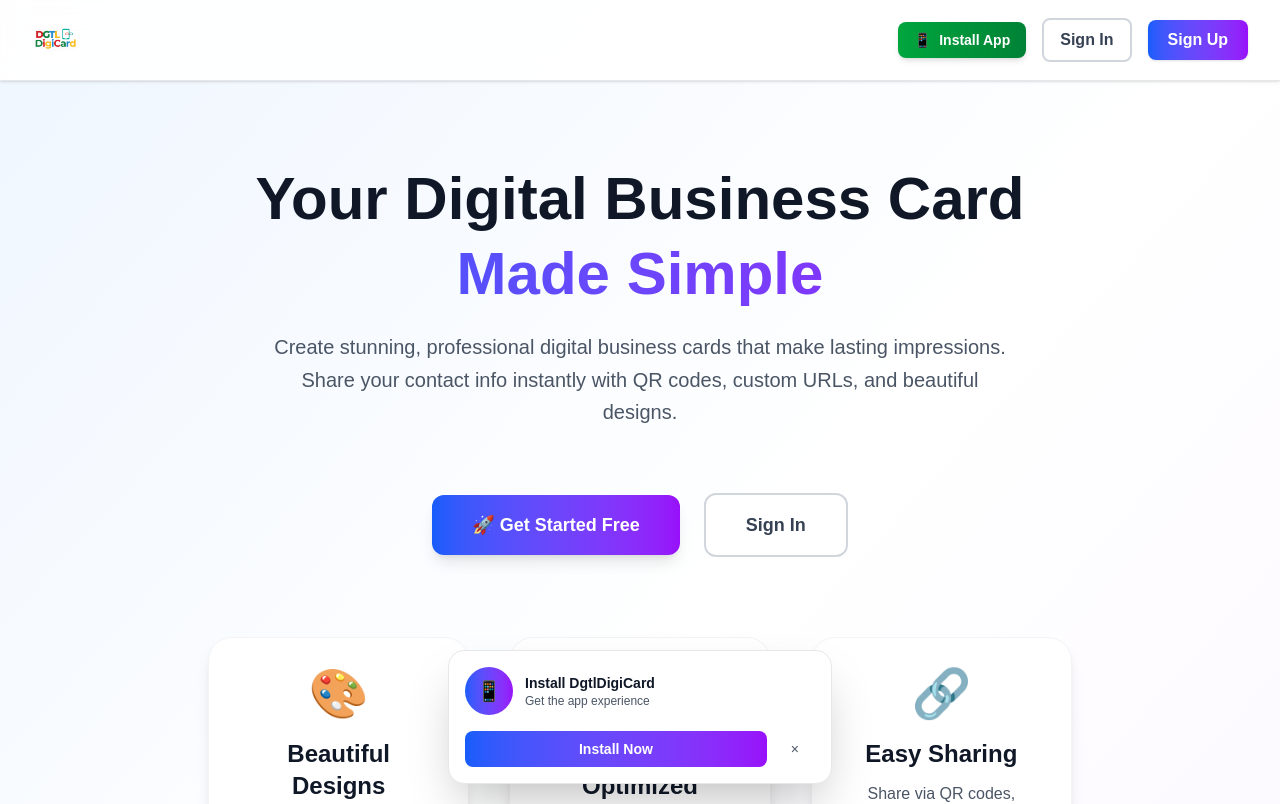
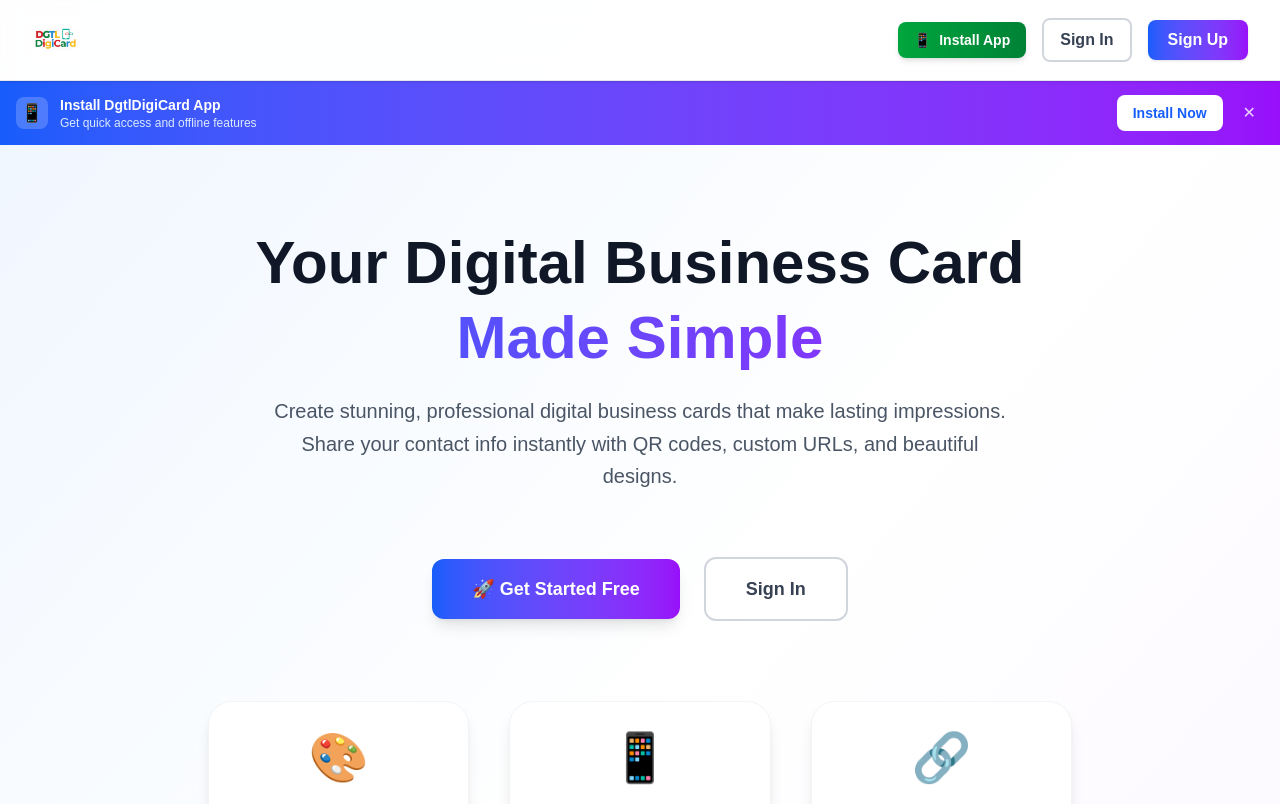
Before and after one commit to dgtlmarttech/DGTL-DIGI-CARD, a Next.js app: page / in a window 1280 px wide. Shown: the top 804 px of the page. Built offline with nearby package versions, Linux system fonts and the light colour scheme; no server answers.

Commit message:
new final

```diff
--- a/src/app/(auth)/signup/page.jsx
+++ b/src/app/(auth)/signup/page.jsx
@@ -207,7 +207,7 @@ const SignUp = () => {
 
               {/* Step 1: Personal Information */}
               {currentStep === 1 && (
-                <div className="space-y-4 animate-fadeIn">
+                <div className="space-y-4 animate-fadeIn text-gray-600">
 
                   {/* Name Fields */}
                   <div className="grid grid-cols-2 gap-3">
@@ -328,7 +328,7 @@ const SignUp = () => {
 
               {/* Step 2: Security */}
               {currentStep === 2 && (
-                <div className="space-y-4 animate-fadeIn">
+                <div className="space-y-4 animate-fadeIn text-gray-600">
 
                   {/* Password */}
                   <div>
--- a/src/app/page.jsx
+++ b/src/app/page.jsx
@@ -4,21 +4,21 @@ import { useRouter } from 'next/navigation';
 import { useUser } from '../context/userContext';
 import { signOutUser } from '../services/firebaseAuthService';
 
-function PWAInstallPrompt() {
-  const [showPrompt, setShowPrompt] = useState(false);
+function PWAInstallBanner() {
+  const [showBanner, setShowBanner] = useState(false);
   const router = useRouter();
 
   useEffect(() => {
-    // Show install prompt after 5 seconds if not dismissed and not already installed
+    // Show banner after 5 seconds if not dismissed and not already installed
     const timer = setTimeout(() => {
       const isStandalone = window.matchMedia('(display-mode: standalone)').matches ||
-                           window.navigator.standalone;
+      window.navigator.standalone;
       const dismissed = localStorage.getItem('pwaInstallDismissed');
 
       if (!isStandalone && !dismissed) {
-        setShowPrompt(true);
+        setShowBanner(true);
       }
-    }, 5000);
+    }, 1000);
 
     return () => clearTimeout(timer);
   }, []);
@@ -29,53 +29,54 @@ function PWAInstallPrompt() {
 
   const handleDismiss = () => {
     localStorage.setItem('pwaInstallDismissed', 'true');
-    setShowPrompt(false);
+    setShowBanner(false);
   };
 
-  if (!showPrompt) return null;
+  if (!showBanner) return null;
 
   return (
-    <div className="fixed bottom-4 left-4 right-4 z-50 animate-slide-up">
-      <div className="bg-white rounded-2xl shadow-2xl border border-gray-200 p-4 max-w-sm mx-auto">
+    <div className="bg-gradient-to-r from-blue-600 to-purple-600 text-white py-3 px-4 relative animate-slide-down">
+      <div className="max-w-7xl mx-auto flex items-center justify-between">
         <div className="flex items-center gap-3">
-          <div className="w-12 h-12 bg-gradient-to-r from-blue-600 to-purple-600 rounded-full flex items-center justify-center text-white text-xl">
+          <div className="w-8 h-8 bg-white/20 rounded-lg flex items-center justify-center text-lg">
             📱
           </div>
-          <div className="flex-1">
-            <h3 className="font-bold text-gray-900 text-sm">Install DgtlDigiCard</h3>
-            <p className="text-gray-600 text-xs">Get the app experience</p>
+          <div>
+            <p className="font-semibold text-sm">Install DgtlDigiCard App</p>
+            <p className="text-xs text-blue-100">Get quick access and offline features</p>
           </div>
         </div>
 
-        <div className="flex gap-2 mt-4">
+        <div className="flex items-center gap-3">
           <button
             onClick={handleInstallClick}
-            className="flex-1 bg-gradient-to-r from-blue-600 to-purple-600 text-white py-2 px-4 rounded-lg font-semibold text-sm hover:from-blue-700 hover:to-purple-700 transition"
+            className="bg-white text-blue-600 px-4 py-2 rounded-lg text-sm font-semibold hover:cursor-pointer hover:bg-blue-50 transition-colors duration-200"
           >
             Install Now
           </button>
           <button
             onClick={handleDismiss}
-            className="px-4 py-2 text-gray-600 hover:text-gray-800 text-sm font-medium"
+            className="text-white/80 hover:cursor-pointer hover:text-white hover:bg-white/10 rounded-full p-2 transition-colors duration-200"
+            aria-label="Dismiss banner"
           >
-            ×
+            ✕
           </button>
         </div>
       </div>
 
       <style jsx>{`
-        @keyframes slide-up {
+        @keyframes slide-down {
           from {
             opacity: 0;
-            transform: translateY(100%);
+            transform: translateY(-100%);
           }
           to {
             opacity: 1;
             transform: translateY(0);
           }
         }
-        .animate-slide-up {
-          animation: slide-up 0.4s ease-out;
+        .animate-slide-down {
+          animation: slide-down 0.3s ease-out;
         }
       `}</style>
     </div>
@@ -100,7 +101,7 @@ function HeaderInstallButton() {
   return (
     <button
       onClick={() => router.push('/install-app')}
-      className="hidden sm:flex items-center gap-2 px-4 py-2 bg-gradient-to-r from-green-600 to-green-700 text-white rounded-lg font-semibold text-sm hover:from-green-700 hover:to-green-800 transition duration-200 shadow-md transform hover:scale-105"
+      className="hidden sm:flex items-center gap-2 px-4 py-2 bg-gradient-to-r from-green-600 to-green-700 text-white rounded-lg font-semibold text-sm hover:cursor-pointer hover:from-green-700 hover:to-green-800 transition duration-200 shadow-md transform hover:scale-105"
     >
       <span>📱</span>
       <span>Install App</span>
@@ -160,13 +161,13 @@ export default function HomePage() {
                 <>
                   <button
                     onClick={() => router.push('/signin')}
-                    className="px-3 sm:px-4 py-2 rounded-lg text-gray-700 border-2 border-gray-300 hover:bg-gray-50 transition font-semibold text-sm sm:text-base"
+                    className="px-3 sm:px-4 py-2 rounded-lg text-gray-700 border-2 border-gray-300 hover:cursor-pointer hover:bg-gray-50 transition font-semibold text-sm sm:text-base"
                   >
                     Sign In
                   </button>
                   <button
                     onClick={() => router.push('/signup')}
-                    className="px-3 sm:px-5 py-2 rounded-lg bg-gradient-to-r from-blue-600 to-purple-600 text-white hover:from-blue-700 hover:to-purple-700 transition font-semibold shadow text-sm sm:text-base"
+                    className="px-3 sm:px-5 py-2 rounded-lg bg-gradient-to-r from-blue-600 to-purple-600 text-white hover:cursor-pointer hover:from-blue-700 hover:to-purple-700 transition font-semibold shadow text-sm sm:text-base"
                   >
                     Sign Up
                   </button>
@@ -176,6 +177,9 @@ export default function HomePage() {
           </div>
         </div>
       </header>
+
+      {/* PWA Install Banner - Under Navbar */}
+      <PWAInstallBanner />
 
       {/* Main Content - Mobile and Desktop Compatible */}
       <main className="max-w-7xl mx-auto px-4 sm:px-6 lg:px-8 py-12 sm:py-20">
@@ -224,19 +228,19 @@ export default function HomePage() {
                 <div className="space-y-3 sm:space-y-4">
                   <button
                     onClick={() => router.push('/dashboard')}
-                    className="w-full bg-gradient-to-r from-blue-600 to-purple-600 text-white py-3 sm:py-4 rounded-xl font-semibold hover:from-blue-700 hover:to-purple-700 transition duration-200 shadow-lg"
+                    className="w-full bg-gradient-to-r from-blue-600 to-purple-600 text-white py-3 sm:py-4 rounded-xl font-semibold hover:cursor-pointer hover:from-blue-700 hover:to-purple-700 transition duration-200 shadow-lg"
                   >
                     📊 Open Dashboard
                   </button>
                   <button
                     onClick={handleViewCard}
-                    className="w-full bg-white border-2 border-blue-200 text-blue-700 py-3 rounded-xl font-semibold hover:bg-blue-50 transition duration-200"
+                    className="w-full bg-white border-2 border-blue-200 text-blue-700 py-3 rounded-xl font-semibold hover:cursor-pointer hover:bg-blue-50 transition duration-200"
                   >
                     👁️ View My Card
                   </button>
                   <button
                     onClick={handleSignOut}
-                    className="w-full text-gray-600 py-2 rounded-xl font-medium hover:text-gray-800 hover:bg-gray-100 transition duration-200"
+                    className="w-full text-gray-600 py-2 rounded-xl font-medium hover:cursor-pointer hover:text-gray-800 hover:bg-gray-100 transition duration-200"
                   >
                     Sign Out
                   </button>
@@ -247,13 +251,13 @@ export default function HomePage() {
             <div className="flex flex-col sm:flex-row justify-center items-center mb-16 sm:mb-20 gap-4 sm:gap-6 px-4">
               <button
                 onClick={() => router.push('/signup')}
-                className="w-full sm:w-auto bg-gradient-to-r from-blue-600 to-purple-600 text-white py-4 px-8 sm:px-10 rounded-xl font-semibold text-lg hover:from-blue-700 hover:to-purple-700 transition duration-200 shadow-lg transform hover:scale-105"
+                className="w-full sm:w-auto bg-gradient-to-r from-blue-600 to-purple-600 text-white py-4 px-8 sm:px-10 rounded-xl font-semibold text-lg hover:cursor-pointer hover:from-blue-700 hover:to-purple-700 transition duration-200 shadow-lg transform hover:scale-105"
               >
                 🚀 Get Started Free
               </button>
               <button
                 onClick={() => router.push('/signin')}
-                className="w-full sm:w-auto bg-white border-2 border-gray-300 text-gray-700 py-4 px-8 sm:px-10 rounded-xl font-semibold text-lg hover:bg-gray-50 hover:border-gray-400 transition duration-200"
+                className="w-full sm:w-auto bg-white border-2 border-gray-300 text-gray-700 py-4 px-8 sm:px-10 rounded-xl font-semibold text-lg hover:cursor-pointer hover:bg-gray-50 hover:border-gray-400 transition duration-200"
               >
                 Sign In
               </button>
@@ -302,7 +306,7 @@ export default function HomePage() {
               </p>
               <button
                 onClick={() => router.push('/signup')}
-                className="bg-white text-blue-600 py-4 px-8 sm:px-12 rounded-xl font-semibold text-lg hover:bg-blue-50 transition duration-200 shadow-lg w-full sm:w-auto"
+                className="bg-white text-blue-600 py-4 px-8 sm:px-12 rounded-xl font-semibold text-lg hover:cursor-pointer hover:bg-blue-50 transition duration-200 shadow-lg w-full sm:w-auto"
               >
                 Create Your Card Now
               </button>
@@ -310,9 +314,6 @@ export default function HomePage() {
           )}
         </div>
       </main>
-
-      {/* PWA Install Prompt */}
-      <PWAInstallPrompt />
     </div>
   );
 }
```
Also changed, not shown: src/app/install-app/page.tsx (+20 -13 lines).
